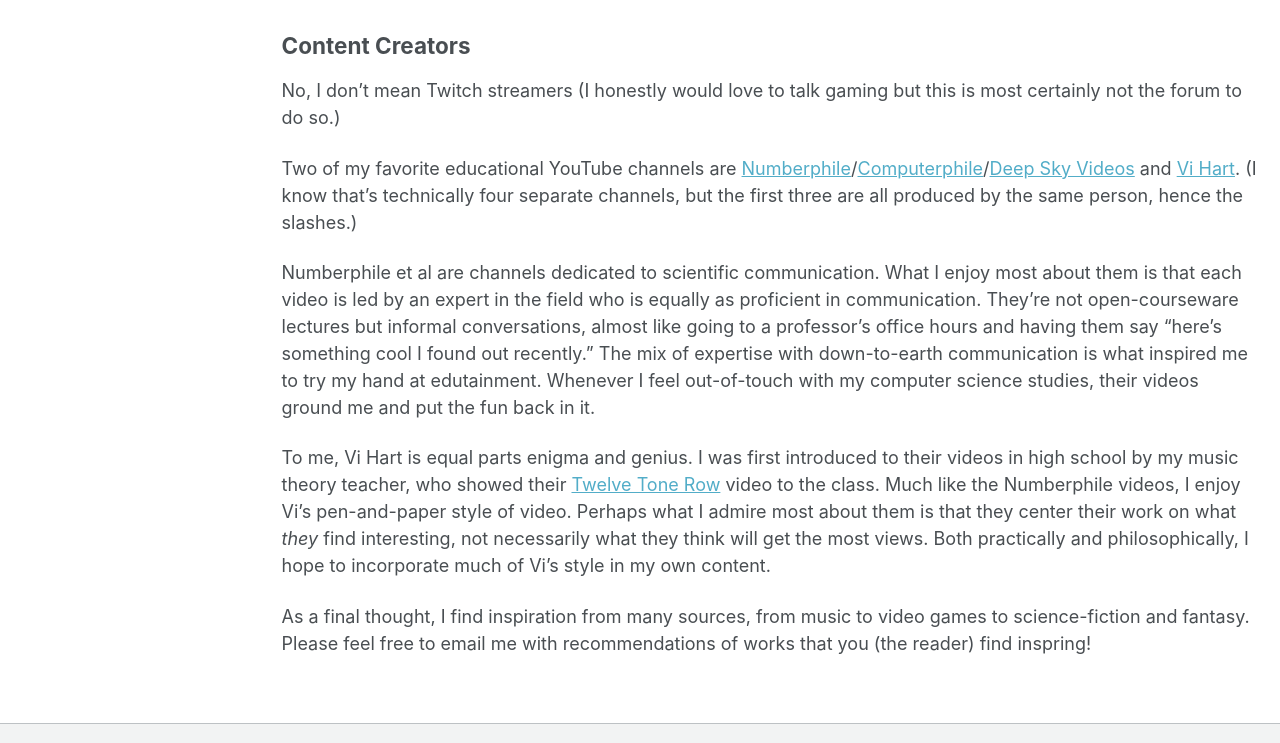
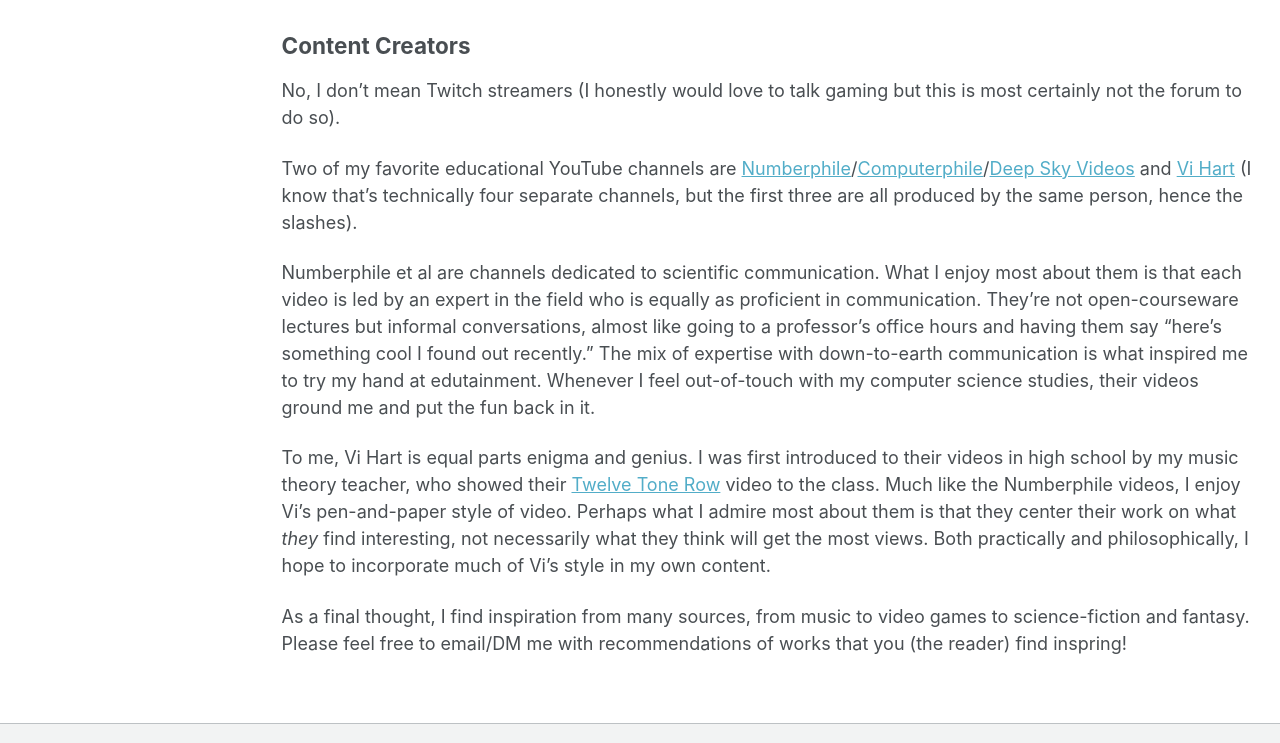
Before and after one commit to wdtaylor30/wdtaylor30.github.io, a Jekyll site: the page built from _pages/inspirations.md, in a window 1280 px wide and 1400 px high, scrolled down 553 px. Shown: the part 522-1265 px from the top of the window. Built offline with Jekyll 4.4.1, drawn with Linux system fonts in a browser that asks for light colours; some of the changed text lies outside the part shown.

```diff
--- a/_pages/inspirations.md
+++ b/_pages/inspirations.md
@@ -24,12 +24,12 @@ It goes without saying that many great minds have penned excellent books, but I
 *Data Feminism* is a vitally important work exploring the intersectional nature of the work we do as data scientists. The authors build their claims based on seminal work from the likes of Crenshaw and hooks, as well as modern-day examples such as AI-centric controversies at major tech companies. A PI in my summer research lab recommended the book to me, and it has instilled in me the gravity of the work that I do.
 
 ## Content Creators
-No, I don't mean Twitch streamers (I honestly would love to talk gaming but this is most certainly not the forum to do so.)
+No, I don't mean Twitch streamers (I honestly would love to talk gaming but this is most certainly not the forum to do so).
 
-Two of my favorite educational YouTube channels are [Numberphile](https://www.youtube.com/c/numberphile)/[Computerphile](https://www.youtube.com/user/Computerphile)/[Deep Sky Videos](https://www.youtube.com/user/DeepSkyVideos) and [Vi Hart](https://www.youtube.com/user/Vihart). (I know that's technically four separate channels, but the first three are all produced by the same person, hence the slashes.)
+Two of my favorite educational YouTube channels are [Numberphile](https://www.youtube.com/c/numberphile)/[Computerphile](https://www.youtube.com/user/Computerphile)/[Deep Sky Videos](https://www.youtube.com/user/DeepSkyVideos) and [Vi Hart](https://www.youtube.com/user/Vihart) (I know that's technically four separate channels, but the first three are all produced by the same person, hence the slashes).
 
 Numberphile et al are channels dedicated to scientific communication. What I enjoy most about them is that each video is led by an expert in the field who is equally as proficient in communication. They're not open-courseware lectures but informal conversations, almost like going to a professor's office hours and having them say "here's something cool I found out recently." The mix of expertise with down-to-earth communication is what inspired me to try my hand at edutainment. Whenever I feel out-of-touch with my computer science studies, their videos ground me and put the fun back in it.
 
 To me, Vi Hart is equal parts enigma and genius. I was first introduced to their videos in high school by my music theory teacher, who showed their [Twelve Tone Row](https://www.youtube.com/watch?v=4niz8TfY794) video to the class. Much like the Numberphile videos, I enjoy Vi's pen-and-paper style of video. Perhaps what I admire most about them is that they center their work on what *they* find interesting, not necessarily what they think will get the most views. Both practically and philosophically, I hope to incorporate much of Vi's style in my own content.
 
-As a final thought, I find inspiration from many sources, from music to video games to science-fiction and fantasy. Please feel free to email me with recommendations of works that you (the reader) find inspring!
+As a final thought, I find inspiration from many sources, from music to video games to science-fiction and fantasy. Please feel free to email/DM me with recommendations of works that you (the reader) find inspring!
```
Also changed, not shown: other parts of _pages/inspirations.md (+1 -1 lines), _pages/writing_samples.md (+1 -1 lines).
